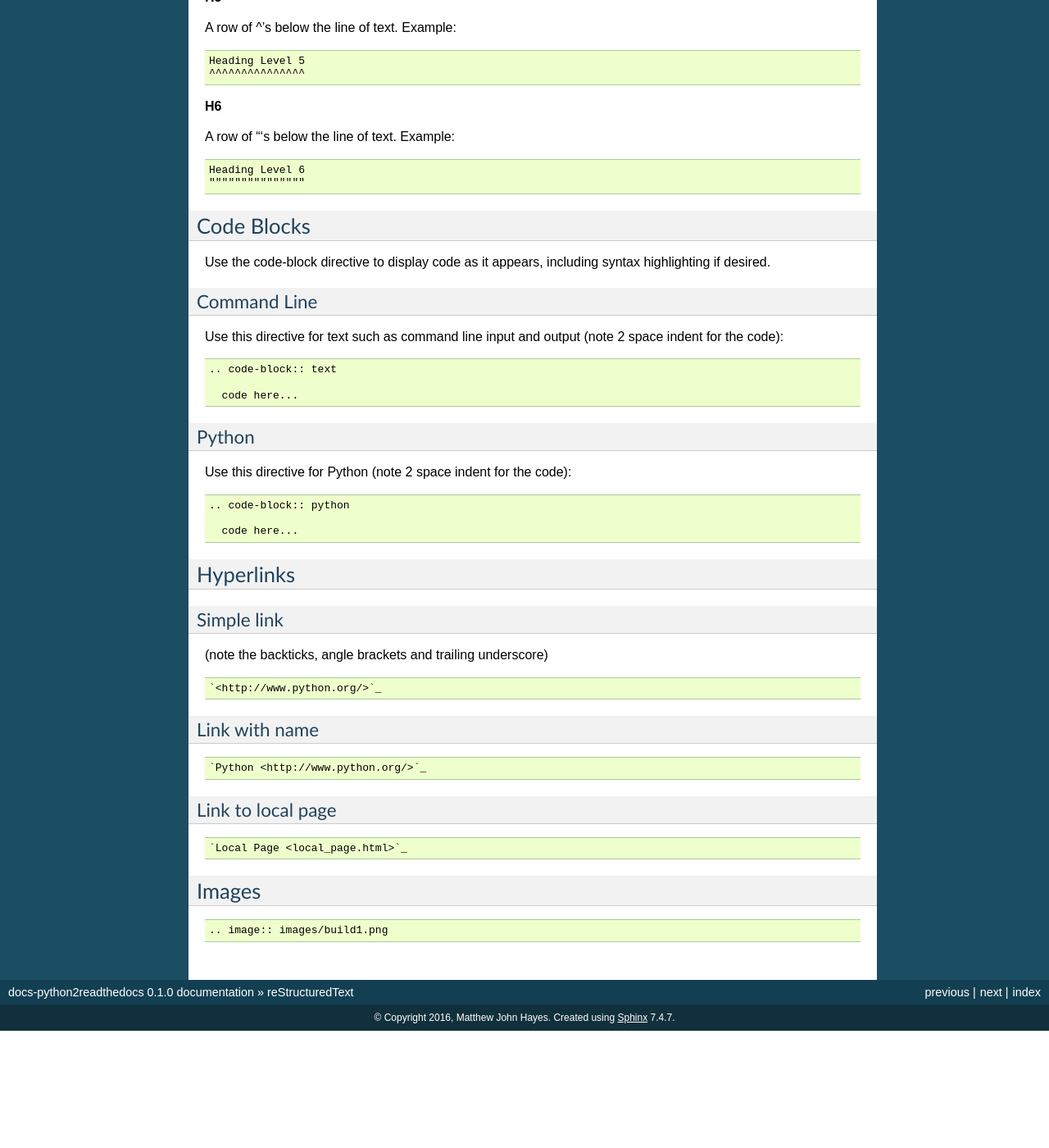
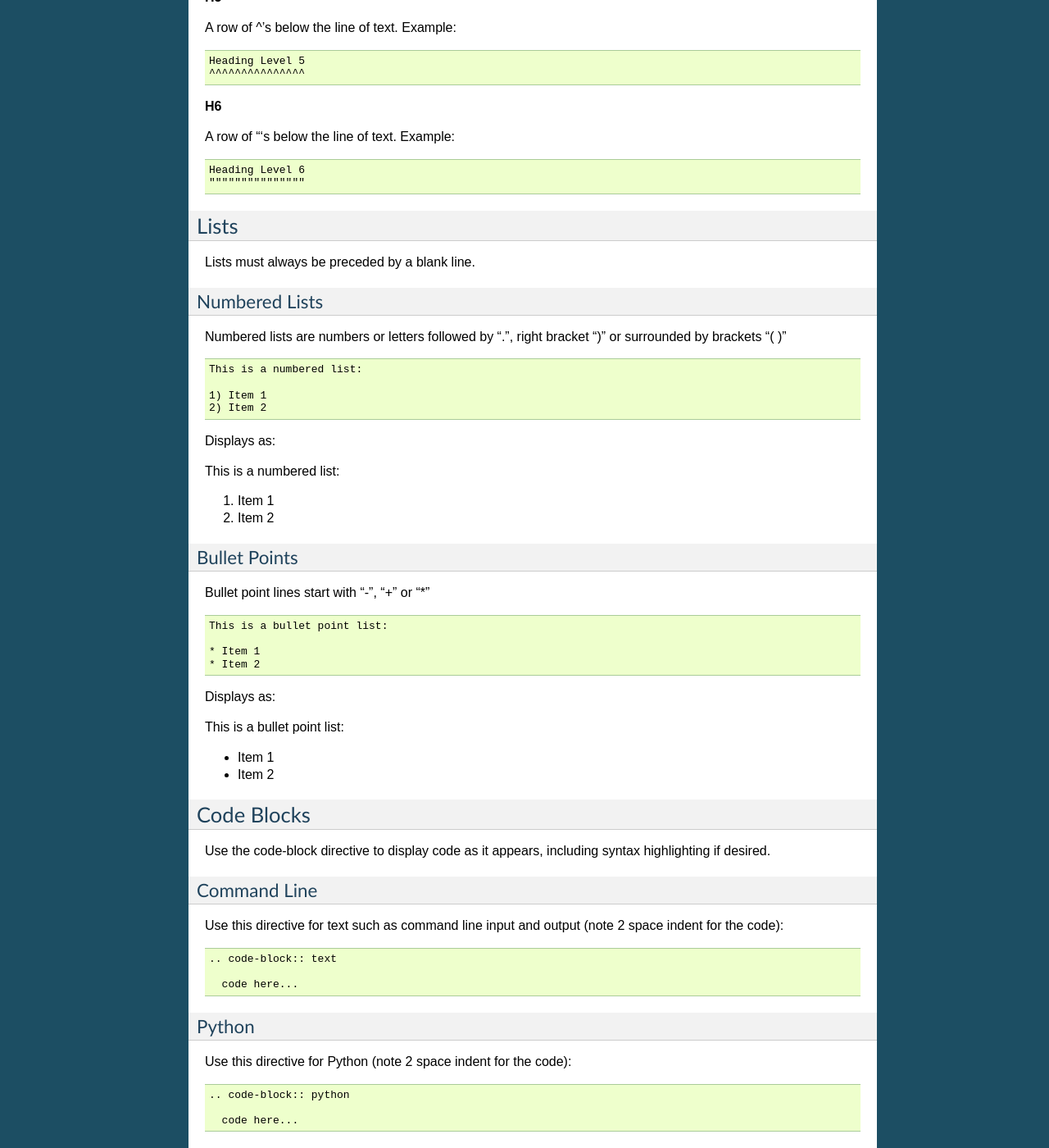
Before and after one commit to mattjhayes/docs-python2readthedocs, a Sphinx documentation site: the page built from docs/source/restructuredtext.rst, in a window 1280 px wide and 1400 px high, scrolled down 1003 px. Shown: the whole window at 82% size. Built offline with Sphinx 7.4.7, drawn with Linux system fonts in a browser that asks for light colours; before the commit the page ends 2260 px from its top, so only the background shows below that; some of the changed text lies outside the part shown.

Commit message:
More updates

```diff
--- a/docs/source/restructuredtext.rst
+++ b/docs/source/restructuredtext.rst
@@ -87,6 +87,51 @@ Example:
   Heading Level 6
   """""""""""""""
 
+*****
+Lists
+*****
+
+Lists must always be preceded by a blank line.
+
+Numbered Lists
+==============
+
+Numbered lists are numbers or letters followed by ".", right bracket ")"
+or surrounded by brackets "( )"
+
+.. code-block:: text
+
+  This is a numbered list:
+
+  1) Item 1
+  2) Item 2
+
+Displays as:
+
+This is a numbered list:
+
+1) Item 1
+2) Item 2
+
+Bullet Points
+=============
+
+Bullet point lines start with "-", "+" or "*"
+
+.. code-block:: text
+
+  This is a bullet point list:
+
+  * Item 1
+  * Item 2
+
+Displays as:
+
+This is a bullet point list:
+
+* Item 1
+* Item 2
+
 ***********
 Code Blocks
 ***********
```
Also changed, not shown: docs/source/readthedocs.rst (+7 -0 lines), docs/source/images/rtd_import_1.png.
